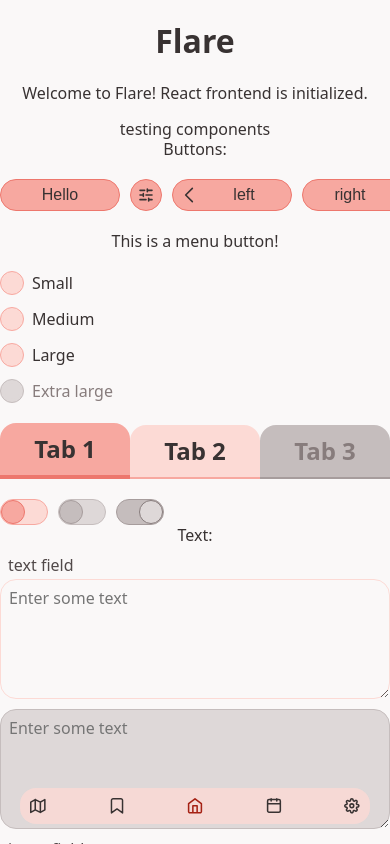
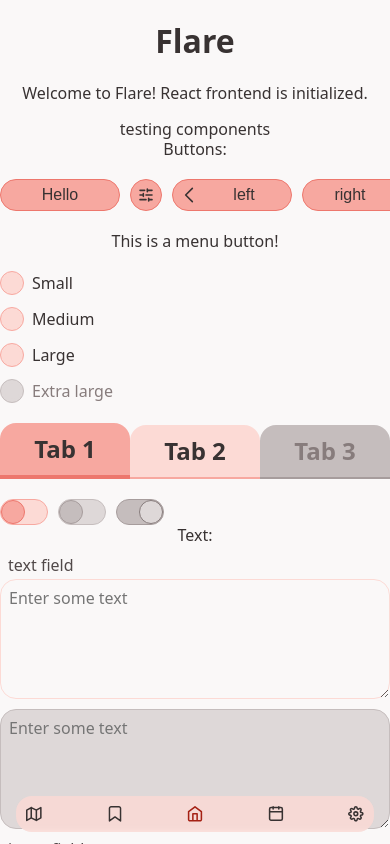
Before and after one commit to MrSluginator/seeng513-202604-pg-4, a React (Vite) app in the folder frontend/: page / in a window 390 px wide. Built offline with nearby package versions, Linux system fonts and the light colour scheme; a web font is replaced by a local one.

Commit message:
fixed footer

```diff
--- a/frontend/src/assets/styles/nav-bar.module.css
+++ b/frontend/src/assets/styles/nav-bar.module.css
@@ -71,13 +71,21 @@
   .mobile {
     display: flex;
   }
+  .page {
+    padding-bottom: 100px
+  }
   .desktop {
     display: none;
   }
   .box {
     top: auto;
     bottom: 0;
+    left: 0;
+    right: 0;
     order: 2;
+    position: fixed;
+    padding: 12px 16px;
+    z-index: 100;
   }
 }
 
```
